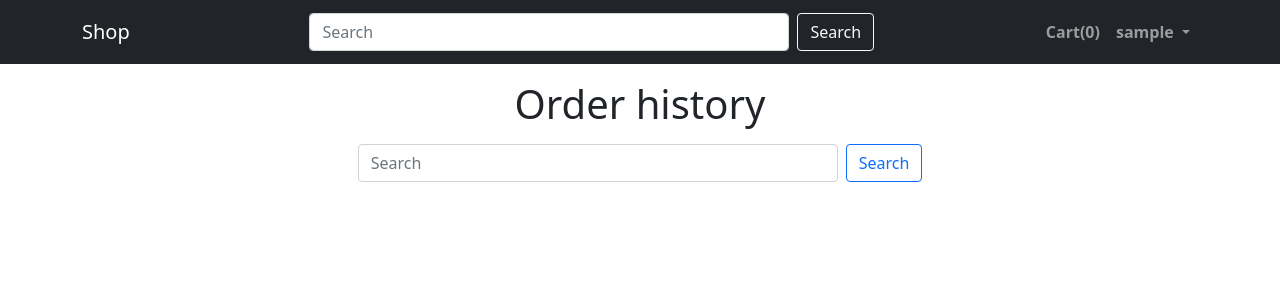
After one commit to LukaszWasiluk01/shop, a Django app: page /orders/history/ in a window 1280 px wide. The commit adds this page. Shown: the top 300 px of the page. Run offline with Django 4.2, Linux system fonts and the light colour scheme; the visitor is signed in with stand-in values (Sample User, id 1); data that the repository does not hold is empty.

Commit message:
Add order_history, cover anonymous cart functionality + minor changes.

```diff
--- a/orders/templates/orders/order/create.html
+++ b/orders/templates/orders/order/create.html
@@ -23,8 +23,8 @@
             <ul>
                 {% for item in cart %}
                 <li>
-                    {{ item.quantity }}x {{ item.product.name }}
-                    <span>${{ item.total_price }}</span>
+                    {{ item.quantity }} x ${{ item.price }} {{ item.product.name }}
+                    <span class="fw-bold">${{ item.total_price }}</span>
                 </li>
                 {% endfor %}
             </ul>
--- /dev/null
+++ b/orders/templates/orders/order/order_history.html
@@ -0,0 +1,43 @@
+{% extends 'store/base.html' %}
+{% block body %}
+<div class="container ">
+    <h1 class="text-center my-3">Order history</h1>
+    <div class="row">
+        <div class="col mb-4">
+            <form class="d-flex justify-content-center" action="{% url 'orders:order_history'%}">
+                <input class="form-control  xxlwidth" type="search" placeholder="Search" aria-label="Search"
+                    name="order_search">
+                <button class="btn btn-outline-primary ms-2">Search</button>
+            </form>
+        </div>
+    </div>
+    {% for order in orders %}
+    <div class="row bg-grey ">
+        <div class="col-6 text-start"><span class="fw-bold">{% if not order.paid %} Not {% endif %}Paid</span></div>
+        <div class="col-6 text-end">{{order.created}}</div>
+    </div>
+    <div class="row bg-lightgrey mb-5">
+        {% for product in order.items.all %}
+        <div class="col-1">
+            <img class="img-fluid rounded" src="{{ product.product.image.url}}" alt="product_image" />
+        </div>
+        <div class="col-4">
+            <a class="no-underline" href="{{product.product.get_absolute_url}}">
+                {{ product.product.name }}
+            </a>
+        </div>
+        <div class="col-4"> {{product.quantity}} x {{product.price}}</div>
+        <div class="col-3"> ${{ product.get_cost }}</div>
+        {% endfor %}
+        <div class="col text-end">Total: ${{order.get_total_cost}}</div>
+        <hr>
+        <a class="btn btn-primary" href="{% url 'orders:order_address_detail' id=order.id %}">
+            <div class="col-12 text-center ">
+                Address detail
+            </div>
+        </a>
+    </div>
+    {% endfor %}
+</div>
+
+{% endblock %}
--- a/orders/urls.py
+++ b/orders/urls.py
@@ -5,4 +5,6 @@ app_name = 'orders'
 
 urlpatterns = [
     path('create/', views.order_create, name='order_create'),
+    path('history/', views.order_history, name='order_history'),
+    path('order_address/<int:id>', views.order_address_detail, name="order_address_detail")
 ]
--- a/orders/views.py
+++ b/orders/views.py
@@ -1,13 +1,14 @@
 from django.shortcuts import render, get_object_or_404
 from django.http import Http404
-from .models import OrderItem
+from .models import OrderItem, Order
 from store.cart import Cart
 from .forms import OrderCreateForm
 from users.models import Address
-
+from django.contrib.auth.decorators import login_required
 
 # Create your views here.
 
+@login_required
 def order_create(request):
     cart = Cart(request)
     if len(cart) < 1:
@@ -21,6 +22,11 @@ def order_create(request):
                                          product=item['product'],
                                          price=item['price'],
                                          quantity=item['quantity'])
+                product= item['product']
+                product.quantity_left -=  item['quantity']
+                if product.quantity_left < 1:
+                    product.available = False
+                product.save()
             cart.clear()
             return render(request,
                           'orders/order/created.html',
@@ -45,3 +51,21 @@ def order_create(request):
         return render(request,
                       'orders/order/create.html',
                       {'cart': cart, 'form': form})
+
+@login_required
+def order_history(request):
+    orders = Order.objects.filter(email=request.user.email)
+    if request.GET:
+        orders = orders.filter(items__product__name__icontains=request.GET['order_search'])
+    context = {
+        'orders': orders,
+    }
+    return render(request,'orders/order/order_history.html',context)
+
+def order_address_detail(request, id):
+    model = get_object_or_404(Order, pk=id, email=request.user.email)
+    form = OrderCreateForm(instance=model)
+    context = {
+        'form':form,
+    }
+    return render(request,'orders/order/order_address_detail.html', context)
--- a/store/static/css/styles.css
+++ b/store/static/css/styles.css
@@ -1,3 +1,15 @@
+.no-underline{
+  text-decoration: none;
+}
+
+.bg-grey{
+  background-color: grey;
+}
+
+.bg-lightgrey{
+  background-color: lightgray;
+}
+
 .card-image-product {
   width: 15rem;
   margin: 0, 9%;
--- a/store/templates/store/base.html
+++ b/store/templates/store/base.html
@@ -6,7 +6,7 @@
   <meta charset="UTF-8">
   <meta http-equiv="X-UA-Compatible" content="IE=edge">
   <meta name="viewport" content="width=device-width, initial-scale=1.0">
-  <title>{% block title %}{% endblock title %}</title>
+  <title>Shop</title>
   <link href="https://cdn.jsdelivr.net/npm/bootstrap@5.1.3/dist/css/bootstrap.min.css" rel="stylesheet"
     integrity="sha384-1BmE4kWBq78iYhFldvKuhfTAU6auU8tT94WrHftjDbrCEXSU1oBoqyl2QvZ6jIW3" crossorigin="anonymous">
   <link href="{% static 'css/styles.css' %}" rel="stylesheet">
@@ -39,7 +39,7 @@
             <ul class="dropdown-menu" aria-labelledby="navbarDropdown">
               <li><a class="dropdown-item" href="{% url 'users:personal_info' %}">My personal information</a></li>
               <li><a class="dropdown-item" href="{% url 'users:address' %}">My address</a></li>
-              <li><a class="dropdown-item" href="#">Order history</a></li>
+              <li><a class="dropdown-item" href="{% url 'orders:order_history' %}">Order history</a></li>
               <li>
                 <hr class="dropdown-divider">
               </li>
--- a/store/templates/store/products/cart.html
+++ b/store/templates/store/products/cart.html
@@ -52,8 +52,10 @@
         <p class="text-end">${{ cart.get_total_price }}</p>
     <p class="text-end">
         <a href="{% url 'store:index' %}" class="btn btn-primary">Continue shopping</a>
-        {% if cart|length > 0 %}
+        {% if cart|length > 0 and user.is_authenticated %}
         <a href="{% url 'orders:order_create' %}" class="btn btn-primary">Continue to payment</a>
+        {% elif not user.is_authenticated %}
+        <a href="{% url 'login' %}?next={{request.path}}" class="btn btn-primary">Log in to make order</a>
         {% endif %}
     </p>
 </div>
--- a/store/templates/store/products/list.html
+++ b/store/templates/store/products/list.html
@@ -1,5 +1,4 @@
 {% extends "store/base.html" %}
-{% block title %} Shop{% endblock title %}
 {%block body %}
 
 <div class="container mt-4">
```
Also changed, not shown: orders/templates/orders/order/order_address_detail.html (added, +15 -0 lines).
